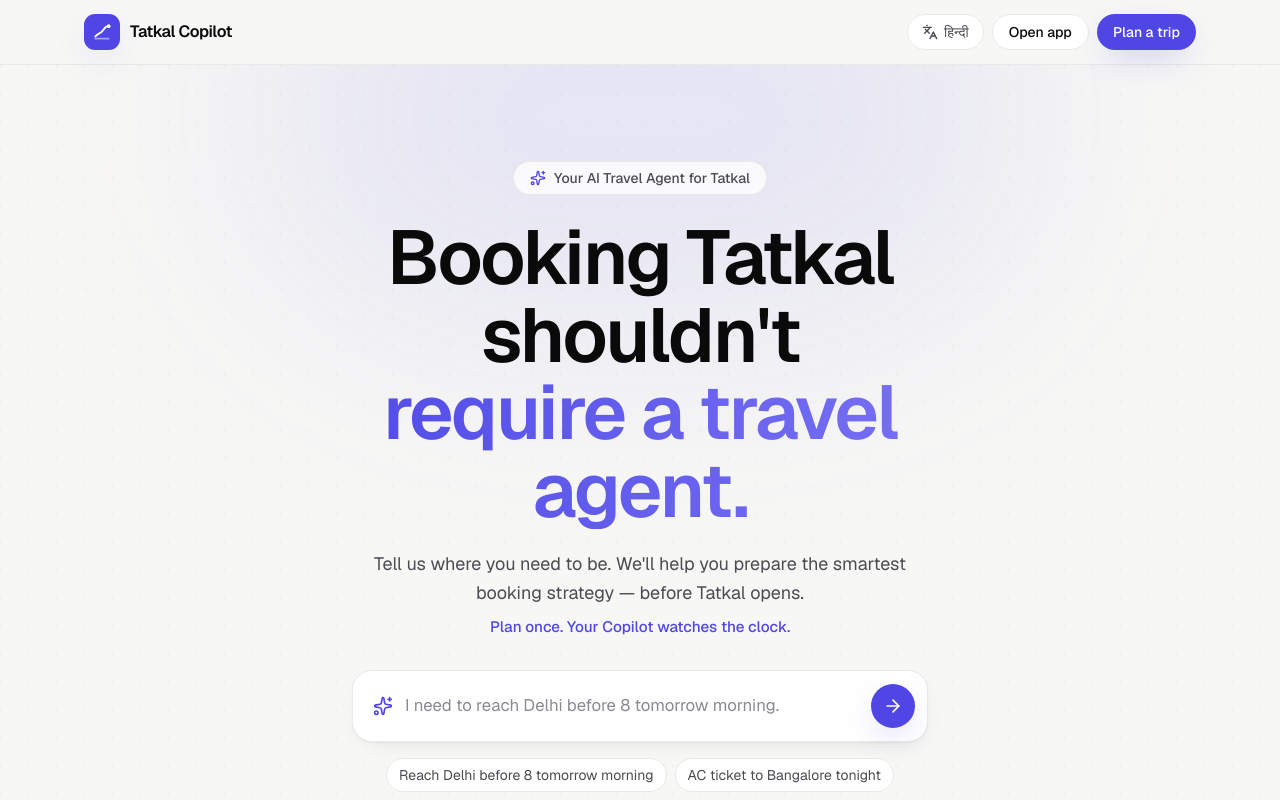
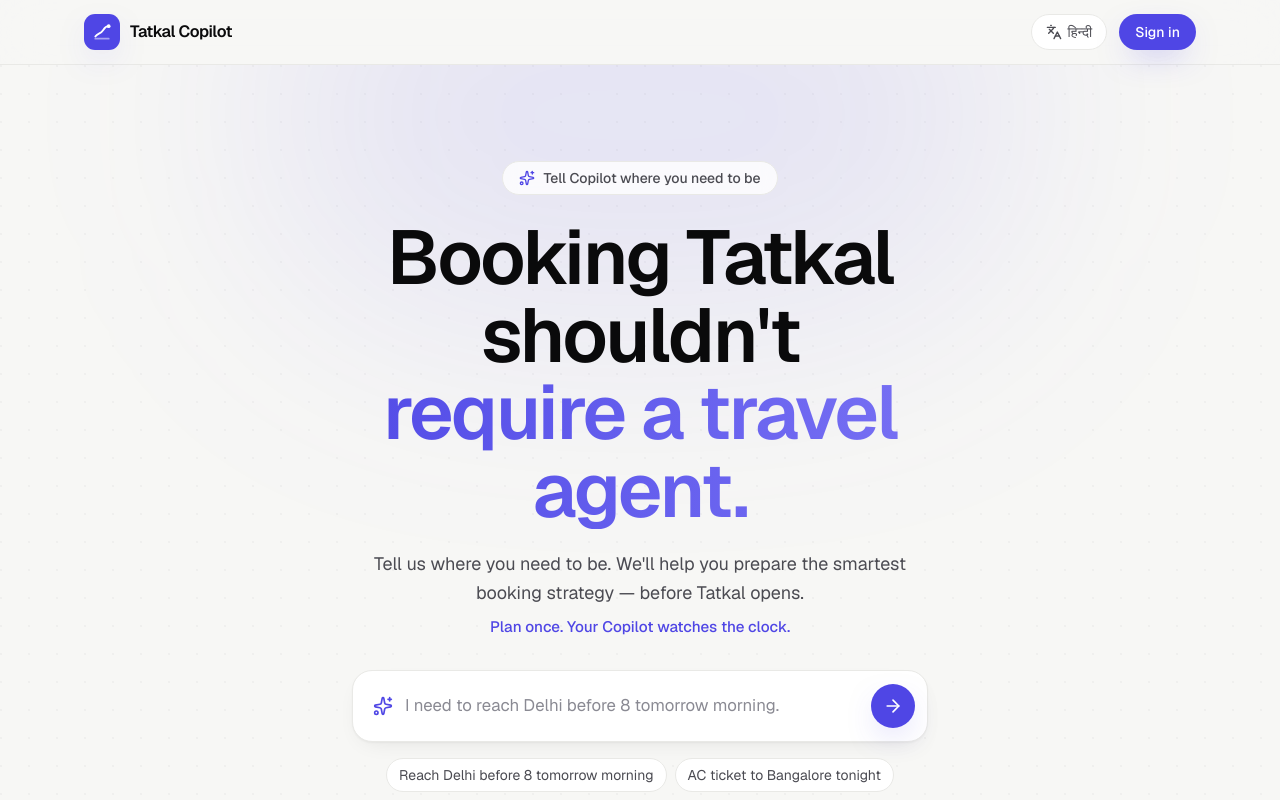
Before and after one commit to Vishal18-Dev/Tatkal-Copilot, a Next.js app: page / in a window 1280 px wide. Shown: the top 800 px of the page. Built offline with nearby package versions, Linux system fonts and the light colour scheme.

Commit message:
feat(ux): Tatkal Copilot v1.5 Entry Point & Authentication UX Refactor — streamlined mental model, landing header sign-in, planning auth persistence, and test coverage

```diff
--- a/components/auth/auth-modal.tsx
+++ b/components/auth/auth-modal.tsx
@@ -11,11 +11,13 @@
   open,
   onClose,
   onAuthed,
+  title,
   reason,
 }: {
   open: boolean;
   onClose: () => void;
   onAuthed?: (isNew: boolean) => void;
+  title?: string;
   reason?: string;
 }) {
   const { requestOtp, verifyOtp } = useStore();
@@ -85,7 +87,7 @@
 
             {stage === "phone" ? (
               <>
-                <h3 className="mt-4 text-xl font-semibold text-ink">Sign in to continue</h3>
+                <h3 className="mt-4 text-xl font-semibold text-ink">{title ?? "Sign in to continue"}</h3>
                 <p className="mt-1.5 text-[0.95rem] text-ink-soft">
                   {reason ?? "We'll remember your travellers, trips and preferences."}
                 </p>
--- a/components/marketing/landing.tsx
+++ b/components/marketing/landing.tsx
@@ -21,8 +21,10 @@
 } from "lucide-react";
 import { Logo } from "@/components/brand/logo";
 import { LanguageToggle } from "@/components/brand/language-toggle";
+import { AuthModal } from "@/components/auth/auth-modal";
 import { Card } from "@/components/ui/card";
 import { Button } from "@/components/ui/button";
+import { useStore } from "@/lib/store";
 import { useLang } from "@/lib/i18n";
 
 const STEPS = [
@@ -53,28 +55,35 @@
 
 export function Landing() {
   const { t } = useLang();
+  const { isAuthed } = useStore();
   const router = useRouter();
   const [goal, setGoal] = useState("");
+  const [authOpen, setAuthOpen] = useState(false);
 
   const plan = (g?: string) => {
     const q = (g ?? goal).trim();
     router.push(q ? `/app/plan?goal=${encodeURIComponent(q)}` : "/app/plan");
   };
 
+  const handleSignIn = () => {
+    if (isAuthed) {
+      router.push("/app");
+    } else {
+      setAuthOpen(true);
+    }
+  };
+
   return (
     <div>
-      {/* Header */}
+      {/* Header — Tatkal Copilot | LanguageToggle | Sign in */}
       <header className="sticky top-0 z-40 border-b border-line bg-canvas/80 backdrop-blur-xl">
         <div className="mx-auto flex max-w-6xl items-center justify-between px-5 py-3.5">
           <Logo />
-          <div className="flex items-center gap-2">
+          <div className="flex items-center gap-3">
             <LanguageToggle />
-            <Link href="/app" className="hidden sm:block">
-              <Button variant="secondary" size="sm">Open app</Button>
-            </Link>
-            <Link href="/app/plan">
-              <Button size="sm">Plan a trip</Button>
-            </Link>
+            <Button size="sm" variant={isAuthed ? "secondary" : "primary"} onClick={handleSignIn}>
+              {isAuthed ? "Command Center" : "Sign in"}
+            </Button>
           </div>
         </div>
       </header>
@@ -90,7 +99,7 @@
             className="mb-6 inline-flex items-center gap-2 rounded-full border border-line-strong bg-surface/80 px-4 py-1.5 text-sm font-medium text-ink-soft backdrop-blur"
           >
             <Sparkles className="h-4 w-4 text-brand" />
-            {t("hero.eyebrow")}
+            Tell Copilot where you need to be
           </motion.div>
           <h1 className="text-display">
             <span className="block">{t("hero.title1")}</span>
@@ -117,7 +126,7 @@
               />
               <button
                 onClick={() => plan()}
-                aria-label="Plan"
+                aria-label="Plan journey"
                 className="grid h-11 w-11 shrink-0 place-items-center rounded-full bg-brand text-white shadow-[var(--shadow-brand)] hover:bg-[#4338ca]"
               >
                 <ArrowRight className="h-5 w-5" />
@@ -207,7 +216,7 @@
           Tell Copilot where you need to be. Get a strategy in seconds — no login required to start.
         </p>
         <Button size="xl" className="group mt-8" onClick={() => plan()}>
-          Plan a trip
+          Tell Copilot where you need to be
           <ArrowRight className="h-5 w-5 transition-transform group-hover:translate-x-1" />
         </Button>
       </section>
@@ -218,6 +227,13 @@
           <span>Prototype · Simulated booking · Not affiliated with IRCTC or Indian Railways.</span>
         </div>
       </footer>
+
+      <AuthModal
+        open={authOpen}
+        onClose={() => setAuthOpen(false)}
+        onAuthed={() => router.push("/app")}
+        reason="Sign in to save your journeys, travellers and Copilot preferences."
+      />
     </div>
   );
 }
--- a/features/authorize/authorize-screen.tsx
+++ b/features/authorize/authorize-screen.tsx
@@ -221,7 +221,8 @@
         open={authOpen}
         onClose={() => setAuthOpen(false)}
         onAuthed={() => activate()}
-        reason="Sign in to activate this plan so your agent can watch it for you."
+        title="Save this journey"
+        reason="Sign in so Copilot can remember your plan and keep watching the clock until Tatkal opens."
       />
     </StepShell>
   );
```
Also changed, not shown: 1 other file (tests, documents, lock files or other folders).
